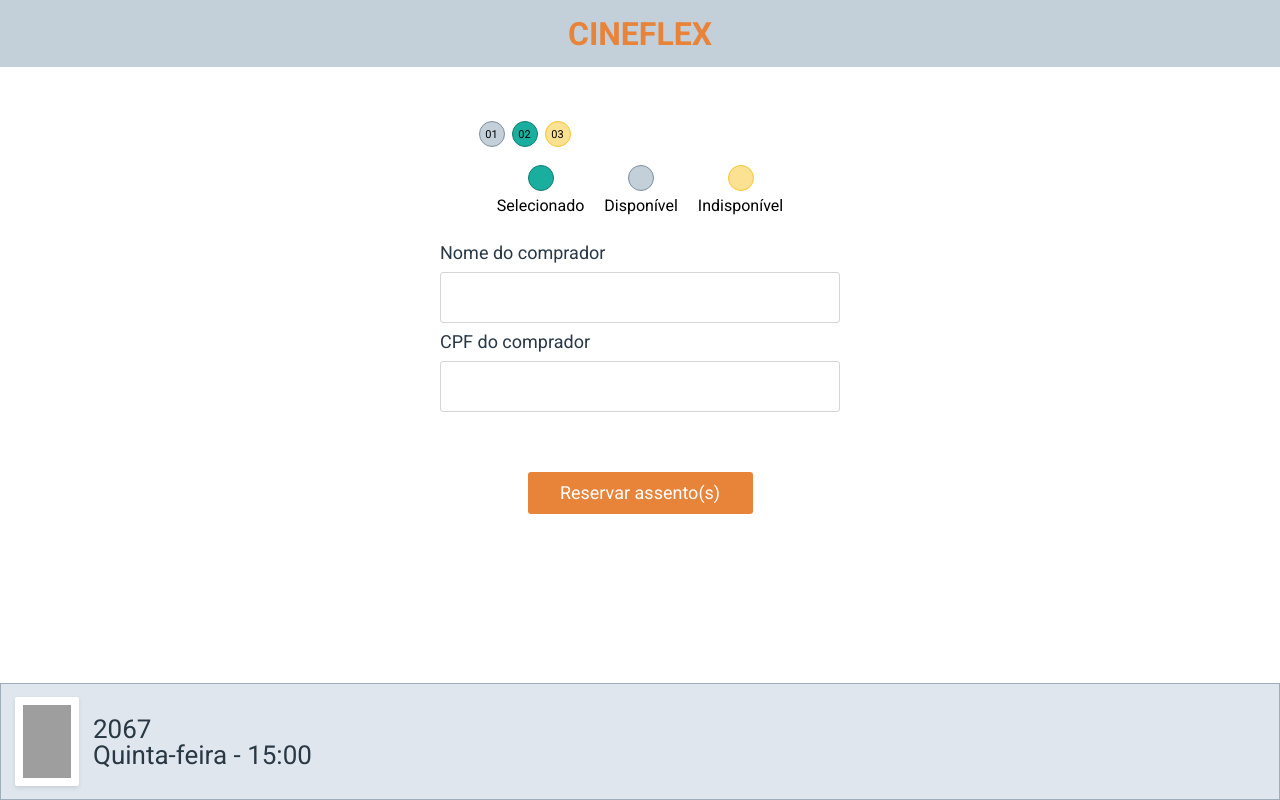
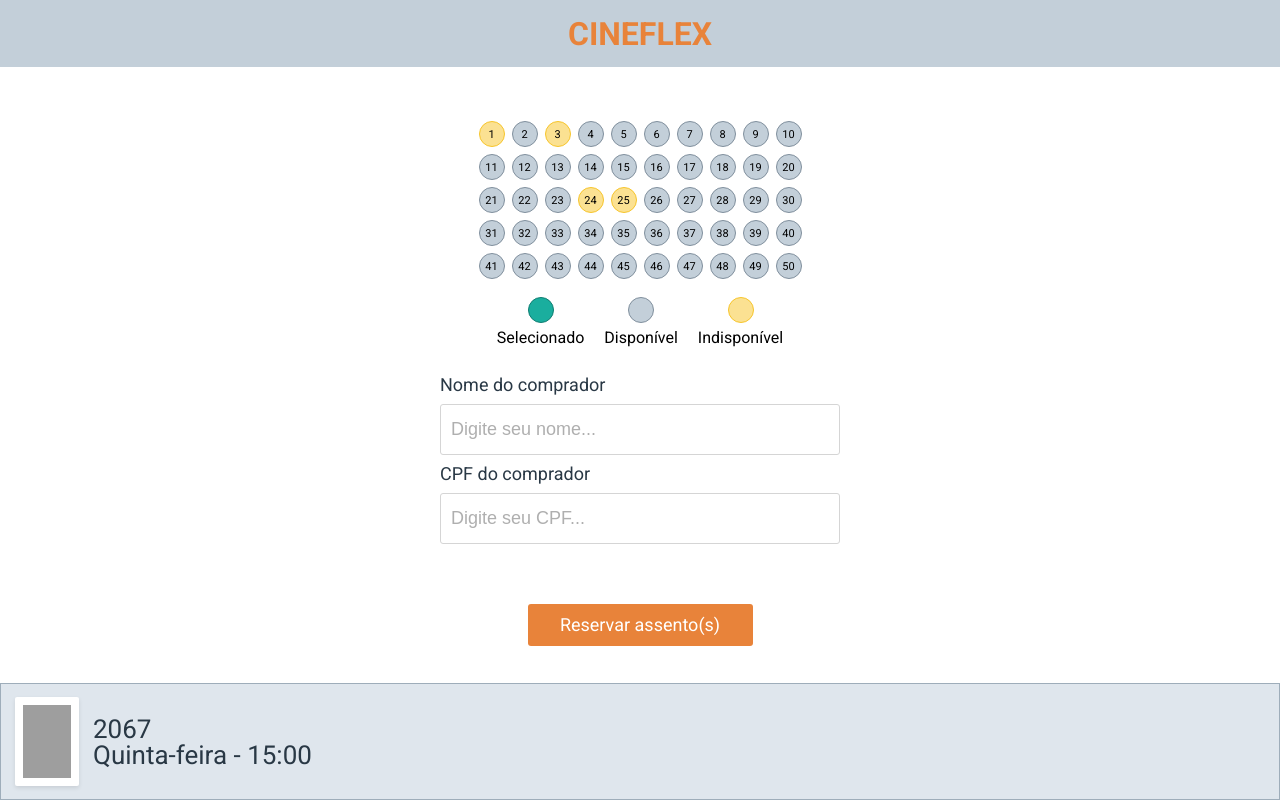
Before and after one commit to macielvini/cineflex, a React (Create React App) app: page / in a window 1280 px wide. Built offline with nearby package versions, Linux system fonts and the light colour scheme; grey boxes are pictures that could not be loaded.

Commit message:
When clicking on a seat it will be selected

```diff
--- a/src/components/Seats.js
+++ b/src/components/Seats.js
@@ -1,3 +1,4 @@
+import { useState, useEffect } from "react";
 import styled from "styled-components";
 
 const seatsList = {
@@ -31,7 +32,7 @@ const seatsList = {
     {
       id: 3,
       name: "3",
-      isAvailable: true,
+      isAvailable: false,
     },
     {
       id: 4,
@@ -136,12 +137,12 @@ const seatsList = {
     {
       id: 24,
       name: "24",
-      isAvailable: true,
+      isAvailable: false,
     },
     {
       id: 25,
       name: "25",
-      isAvailable: true,
+      isAvailable: false,
     },
     {
       id: 26,
@@ -272,12 +273,29 @@ const seatsList = {
 };
 
 export default function Seats() {
+  const [selectedSeats, setSelectedSeats] = useState([]);
+
+  function addSeat(seat) {
+    const newArr = [...selectedSeats, seat];
+    setSelectedSeats(newArr);
+  }
+
   return (
     <>
       <SeatsWrapper>
-        <StyledSeat>01</StyledSeat>
-        <SelectedSeat>02</SelectedSeat>
-        <UnavaiableSeat>03</UnavaiableSeat>
+        {seatsList.seats.map((s) =>
+          s.isAvailable ? (
+            <StyledSeat
+              key={s.id}
+              isSelected={selectedSeats.includes(s)}
+              onClick={() => addSeat(s)}
+            >
+              {s.name}
+            </StyledSeat>
+          ) : (
+            <UnavaiableSeat key={s.id}>{s.name}</UnavaiableSeat>
+          )
+        )}
       </SeatsWrapper>
 
       <SeatDescriptionRow>
@@ -297,9 +315,19 @@ export default function Seats() {
 
       <StyledForm>
         <label htmlFor="name">Nome do comprador</label>
-        <input id="name" type="text" name="name" />
+        <input
+          id="name"
+          type="text"
+          name="name"
+          placeholder="Digite seu nome..."
+        />
         <label htmlFor="cpf">CPF do comprador</label>
-        <input id="cpf" type="text" name="cpf" />
+        <input
+          id="cpf"
+          type="text"
+          name="cpf"
+          placeholder="Digite seu CPF..."
+        />
       </StyledForm>
 
       <BookSeatBtn>{"Reservar assento(s)"}</BookSeatBtn>
@@ -336,8 +364,8 @@ const StyledSeat = styled.div`
   justify-content: center;
   align-items: center;
 
-  background: #c3cfd9;
-  border: 1px solid #808f9d;
+  background: ${(props) => (props.isSelected ? "#1aae9e " : "#c3cfd9")};
+  border: 1px solid ${(props) => (props.isSelected ? "#0e7d71 " : "#808f9d")};
   border-radius: 50%;
 
   font-size: 11px;
@@ -393,6 +421,9 @@ const StyledForm = styled.div`
 
     border: 1px solid #d5d5d5;
     border-radius: 3px;
+
+    font-size: 18px;
+    padding-left: 10px;
 
     &::placeholder {
       font-weight: 400;
```
